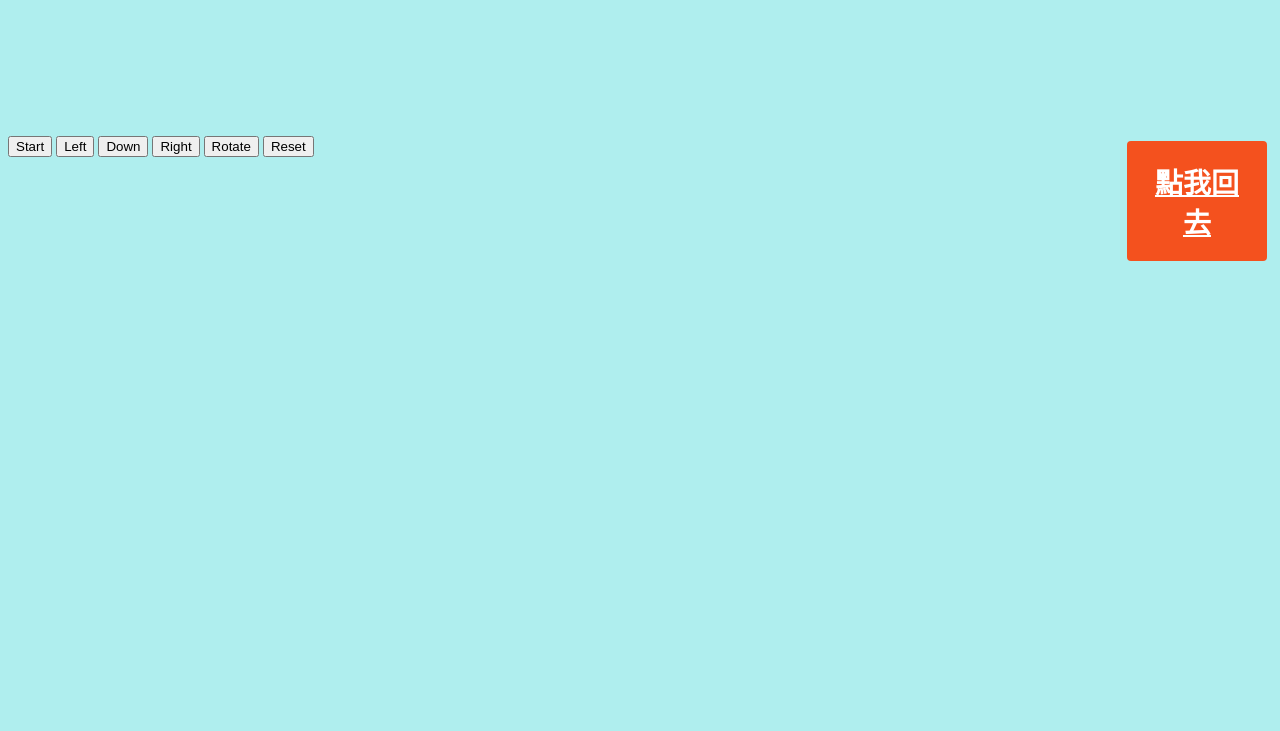
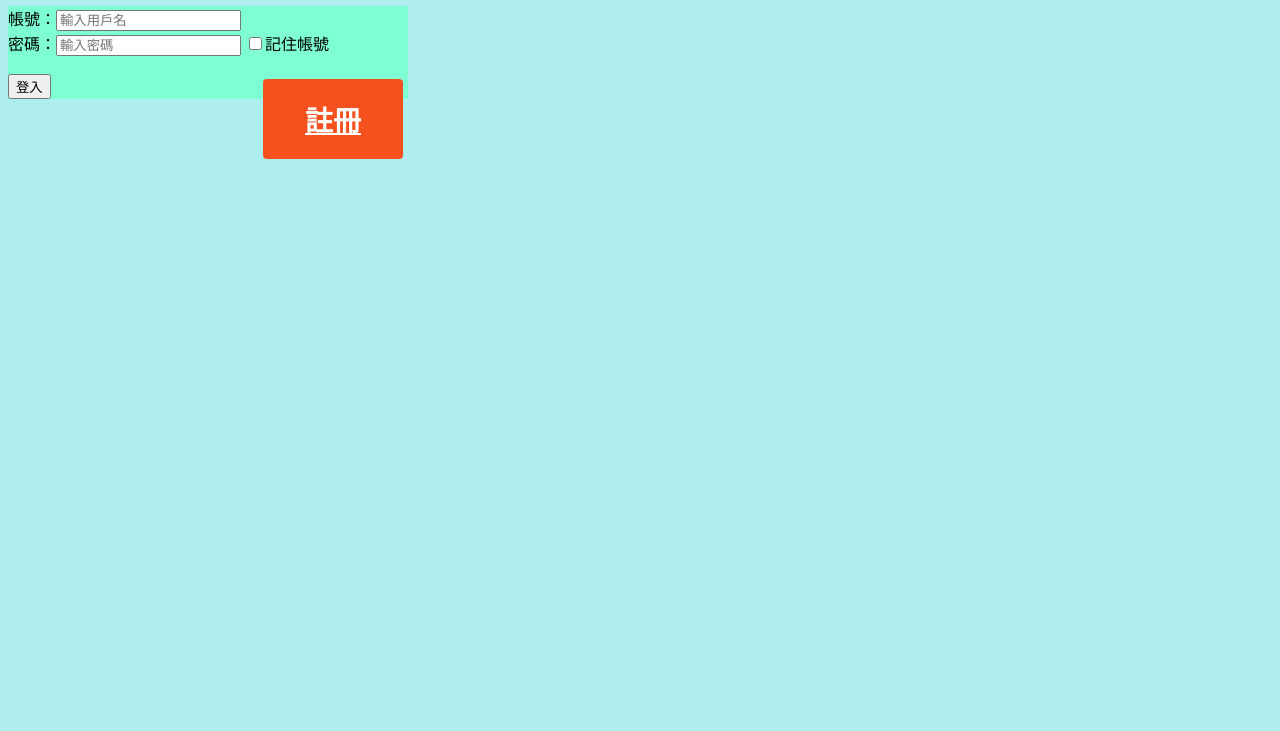
Before and after one commit to soulcat1128/test, a plain HTML site: page index.html in a window 1280 px wide. Shown: the part 69-800 px from the top of the page. Drawn offline with nearby package versions, Linux system fonts and the light colour scheme.

Commit message:
right
right

```diff
--- a/index.html
+++ b/index.html
@@ -1,40 +1,42 @@
+<!DOCTYPE html>
 <html lang="en">
-
 <head>
     <meta charset="UTF-8">
-    <meta name="viewport" content="width=device-width, initial-scale=1.0">
+    <title>text</title>
     <link rel="stylesheet" type="text/css" href="./test.css">
-    <style>
-        body {
-            padding-bottom: 70px;
-        }
-    </style>
 </head>
 <body>
-<main>
-    <div class="container-fluid">
-        <div class="row">
-            <div class="col-12 text-center">
-                <h2 id="puntaje">Presiona <kbd>P</kbd> o pulsa el botón para comenzar</h2>
-            </div>
-            <div class="col-12 text-center">
-                <canvas id="canvas"></canvas>
-                <div class="mt-2">
-                    <button id="btnIniciar" class="btn btn-success">Start</button>
-                    <button hidden id="btnPausar" class="btn btn-success">Stop</button>
-                    <button id="btnIzquierda" class="btn btn-success">Left</button>
-                    <button id="btnAbajo" class="btn btn-success">Down</button>
-                    <button id="btnDerecha" class="btn btn-success">Right</i></button>
-                    <button id="btnRotar" class="btn btn-success">Rotate</button>
-                    <button class="btn btn-danger" id="reset">Reset</button>
-                    <a class  = "back" href="login.html" style="float :right;font-weight: bold;">點我回去</a>
-                </div>
-            </div>
+<div id="container">
+    <div id="header"><h2 align="center">登入</h2></div>
+    <div id="content">
+        <form>
+            帳號：<input type="text" name="user" id="user" placeholder="輸入用戶名">
+            <br>
+            密碼：<input type="password" name="pass" id="pass" placeholder="輸入密碼">
+            <input type="checkbox" name="c1" id="c1" value="">記住帳號
+            <br>
+            <div id="error_box"><br></div>
+            <input type="button" value="登入" onclick="signInWithEmailPassword()">&nbsp
+            <a class  = "back" href="register.html" style="float :right;font-weight: bold;">註冊</a>
 
-        </div>
-    </div>
-</main>
+
+
+        </form>
+    </div></div>
+    <script src="https://cdnjs.cloudflare.com/ajax/libs/jquery/3.6.0/jquery.min.js"></script>
+    <script src="https://cdn.jsdelivr.net/npm/popper.js@1.16.1/dist/umd/popper.min.js"
+        integrity="sha384-9/reFTGAW83EW2RDu2S0VKaIzap3H66lZH81PoYlFhbGU+6BZp6G7niu735Sk7lN"
+        crossorigin="anonymous"></script>
+    <script src="https://cdn.jsdelivr.net/npm/bootstrap@4.6.1/dist/js/bootstrap.min.js"
+        integrity="sha384-VHvPCCyXqtD5DqJeNxl2dtTyhF78xXNXdkwX1CZeRusQfRKp+tA7hAShOK/B/fQ2"
+        crossorigin="anonymous"></script>
+    <script src="https://www.gstatic.com/firebasejs/8.10.0/firebase-app.js"></script>
+    <script src="https://www.gstatic.com/firebasejs/8.10.0/firebase-auth.js"></script>
+    <script src="https://www.gstatic.com/firebasejs/8.10.0/firebase-firestore.js"></script>
+    <script src="https://www.gstatic.com/firebasejs/8.10.0/firebase-storage.js"></script>
+    <script src="https://cdnjs.cloudflare.com/ajax/libs/axios/0.24.0/axios.min.js"></script>
+    <script src="./test.js"></script>
 
 </body>
-<script src="js/tetris.js"></script>
+
 </html>
```
